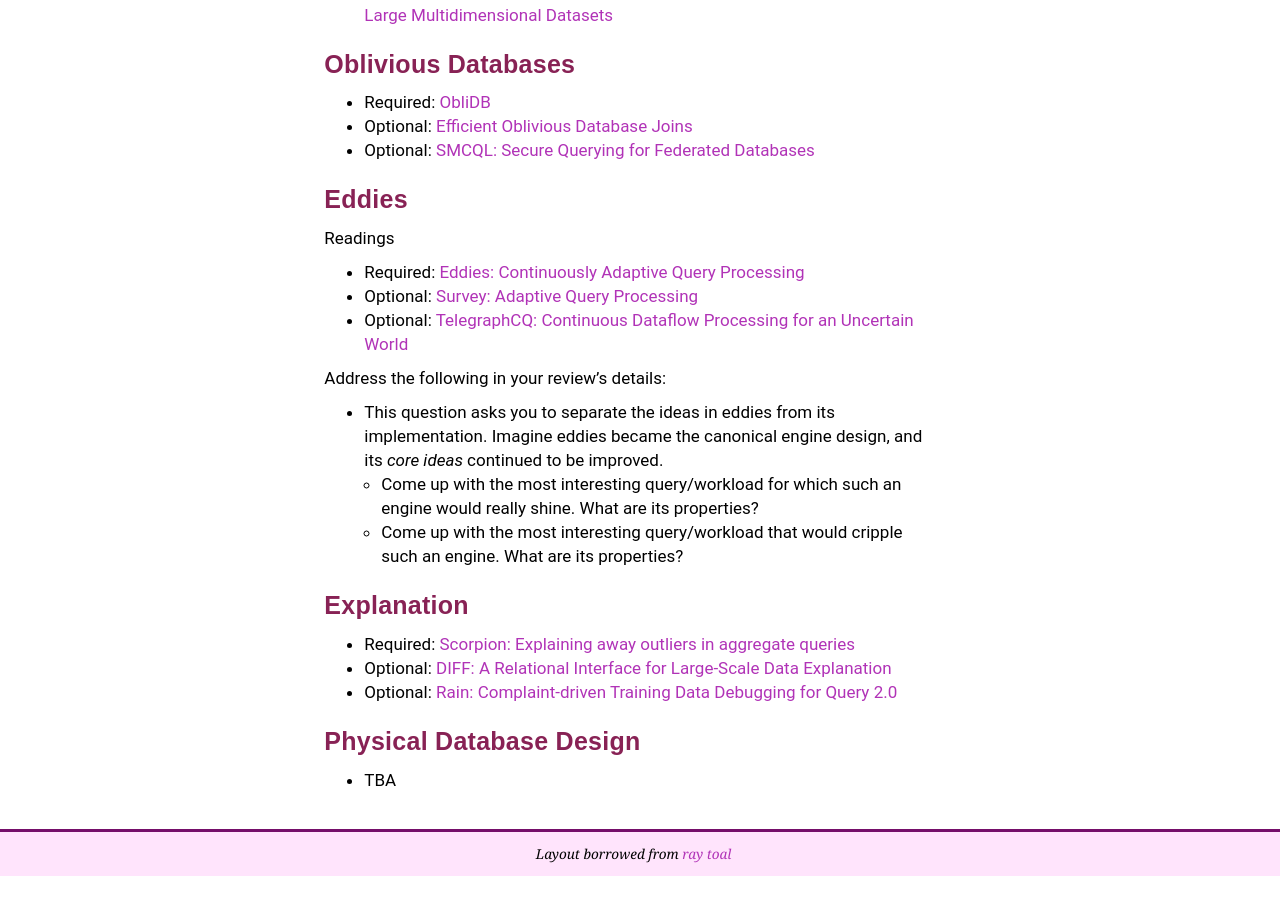
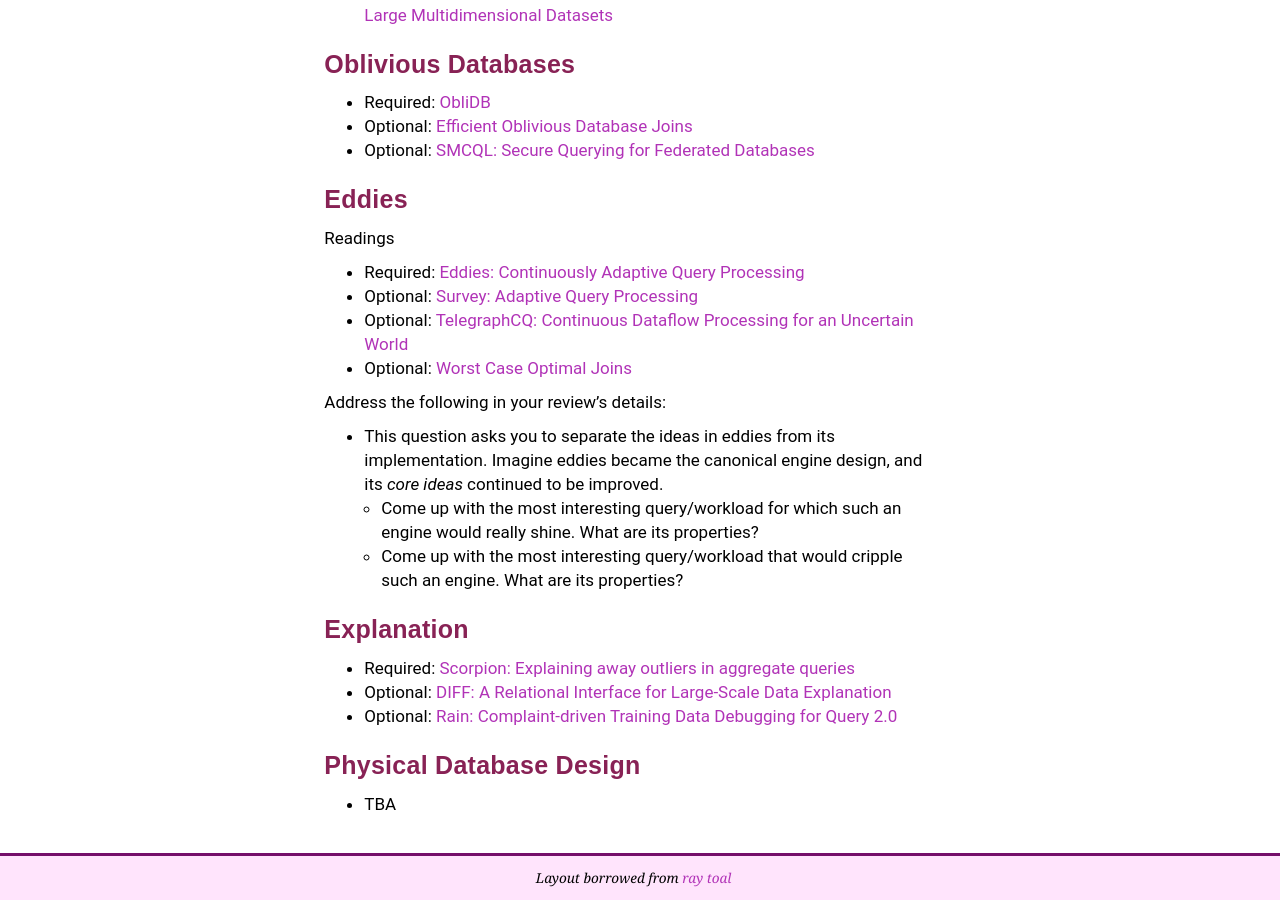
Before and after one commit to w6113/website_fall2020, a Jekyll site: the page built from papers.md, in a window 1280 px wide and 900 px high, scrolled down 8985 px. Built offline with Jekyll 4.4.1, drawn with Linux system fonts in a browser that asks for light colours; our own code applies the rules of GitHub Pages for plain Markdown files; before the commit the page ends 9861 px from its top, so only the background shows below that.

Commit message:
lazy commit msg

```diff
--- a/papers.md
+++ b/papers.md
@@ -464,6 +464,8 @@ Readings
 * Required: [Eddies: Continuously Adaptive Query Processing](./files/papers/eddies-sigmod00.pdf)
 * Optional: [Survey: Adaptive Query Processing](https://www.nowpublishers.com/article/Details/DBS-001)
 * Optional: [TelegraphCQ: Continuous Dataflow Processing for an Uncertain World](http://db.csail.mit.edu/madden/html/TCQcidr03.pdf)
+* Optional: [Worst Case Optimal Joins](https://columbiadb.github.io/files/papers/optimaljoin.pdf)
+
 
 Address the following in your review's details:
 
```
